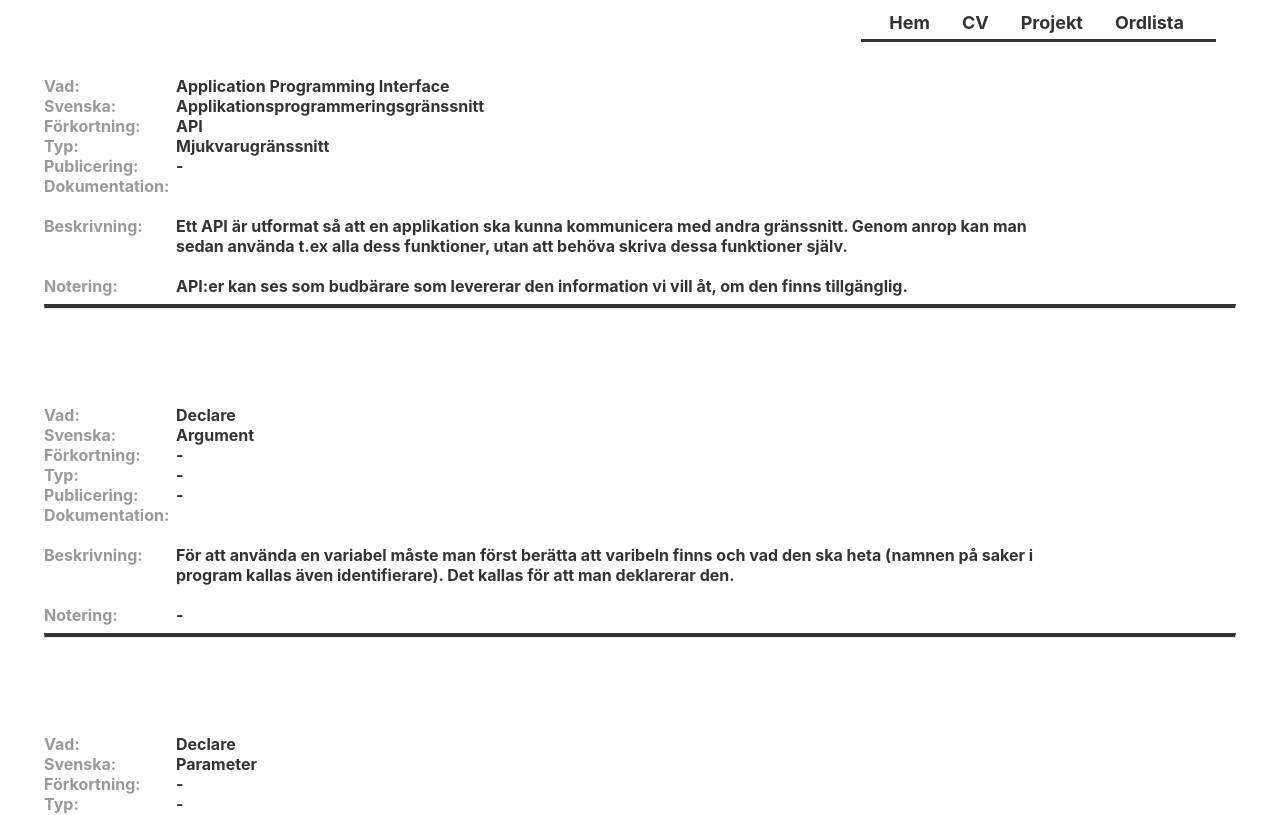
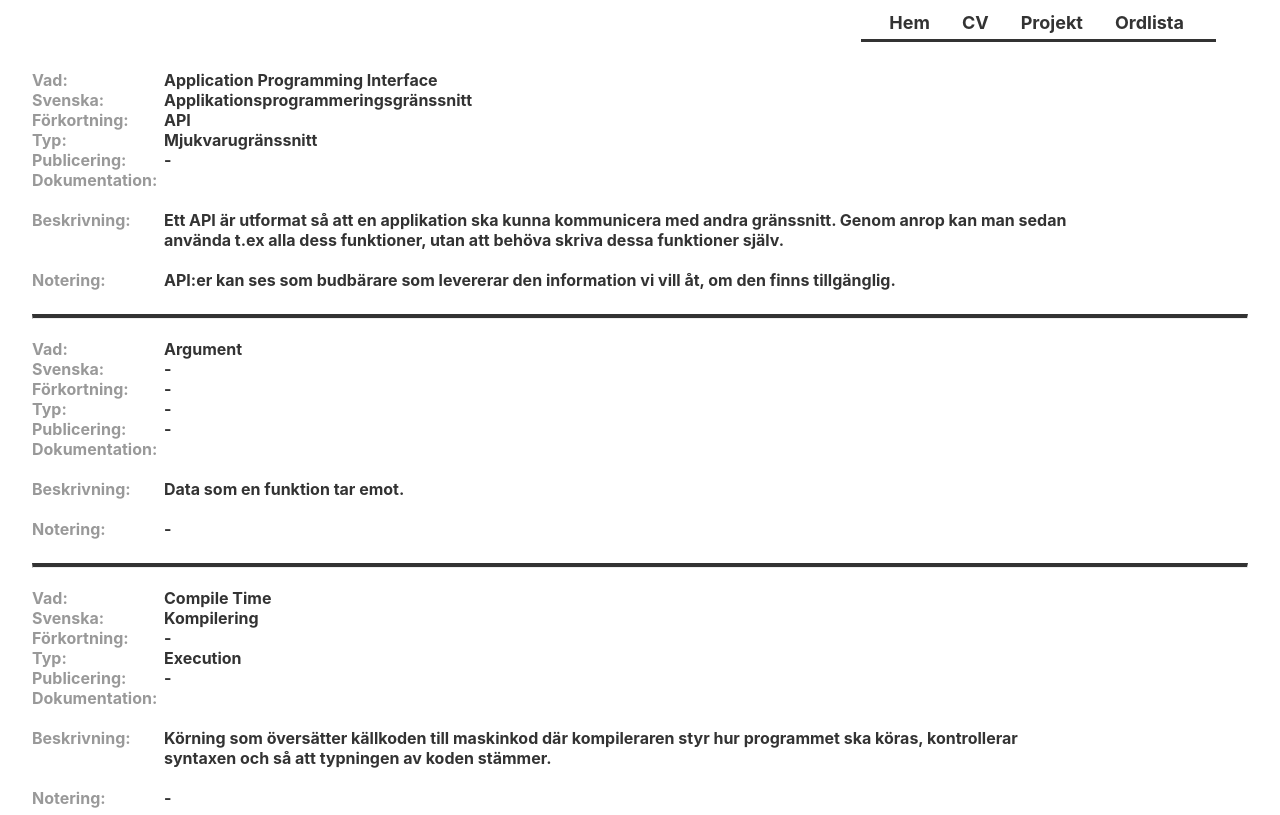
Before and after one commit to Ludde86/my-portfolio-site, a React (Create React App) app: page /dictionary in a window 1280 px wide. Shown: the top 815 px of the page. Built offline with nearby package versions, Linux system fonts and the light colour scheme.

Commit message:
add dictionary

```diff
--- a/src/components/dictionary/dictionary.js
+++ b/src/components/dictionary/dictionary.js
@@ -17,23 +17,21 @@ const Dictionary = () => {
 			/>
 
 			<Dictionaryitem
-				name="Declare"
-				nameSwe="Argument"
+				name="Argument"
+				nameSwe="-"
 				shortening="-"
 				type="-"
-				description="För att använda en variabel måste man först berätta att varibeln finns och vad den ska heta (namnen på saker i program kallas även identifierare).
-				Det kallas för att man deklarerar den. "
+				description="Data som en funktion tar emot."
 				note="-"
 				year="-"
 			/>
 
 			<Dictionaryitem
-				name="Declare"
-				nameSwe="Parameter"
+				name="Compile Time"
+				nameSwe="Kompilering"
 				shortening="-"
-				type="-"
-				description="För att använda en variabel måste man först berätta att varibeln finns och vad den ska heta (namnen på saker i program kallas även identifierare).
-				Det kallas för att man deklarerar den. "
+				type="Execution"
+				description="Körning som översätter källkoden till maskinkod där kompileraren styr hur programmet ska köras, kontrollerar syntaxen och så att typningen av koden stämmer."
 				note="-"
 				year="-"
 			/>
@@ -50,16 +48,6 @@ const Dictionary = () => {
 			/>
 
 			<Dictionaryitem
-				name="Initiate"
-				nameSwe="Initiera"
-				shortening=""
-				type="-"
-				description="Man kan tilldela en variabel ett värde redan när man deklarerar den. Då kallas det att man initierar den.  "
-				note="-"
-				year="-"
-			/>
-
-			<Dictionaryitem
 				name="Document Object Model"
 				nameSwe="-"
 				shortening="DOM"
@@ -70,6 +58,16 @@ const Dictionary = () => {
 					element i dokumentet genom denna struktur, via dess funktioner."
 				note="En enkelt förklaring vad Document Object Model står för: Document = filen vi arbetar med, Object
 				= elementen i filen, Model = struktur"
+				year="-"
+			/>
+
+			<Dictionaryitem
+				name="Initiate"
+				nameSwe="Initiera"
+				shortening=""
+				type="-"
+				description="Man kan tilldela en variabel ett värde redan när man deklarerar den. Då kallas det att man initierar den.  "
+				note="-"
 				year="-"
 			/>
 
@@ -154,6 +152,16 @@ const Dictionary = () => {
 			/>
 
 			<Dictionaryitem
+				name="Parameter"
+				nameSwe="-"
+				shortening="-"
+				type="-"
+				description="Data som skickas till en anropad funktion."
+				note="-"
+				year="-"
+			/>
+
+			<Dictionaryitem
 				name="Programming Language"
 				nameSwe="Programmeringsspråk"
 				shortening="-"
@@ -186,6 +194,37 @@ const Dictionary = () => {
 				DELETE – ta bort data"
 				year="-"
 			/>
+
+			<Dictionaryitem
+				name="Runtime"
+				nameSwe="Körtid"
+				shortening="-"
+				type="Execution"
+				description="Exekvering som kör källkoden efter Kompileringen."
+				note="-"
+				year="-"
+			/>
+
+			<Dictionaryitem
+				name="Static typed language"
+				nameSwe="Statisk typningsspråk"
+				shortening="-"
+				type="Classification"
+				description="I ett statisk typningsspråk kan man inte tilldela en variabel en ny typ efter att den är deklarerad. Om man försäker initiera ett nytt värde till en variabel med
+				en annan typ kommer ett felmeddelande att visas."
+				note="Typningskontrollen sker här när programmer kompilerats, innan körtiden."
+				year="-"
+			/>
+
+			<Dictionaryitem
+				name="Dynamic typed language"
+				nameSwe="Dynamisk typningsspråk"
+				shortening="-"
+				type="Classification"
+				description=""
+				note="Typningskontrollen sker här efter att programmet har kompilerats."
+				year="-"
+			/>
 		</div>
 	);
 };
--- a/src/components/dictionary/dictionaryitem.css
+++ b/src/components/dictionary/dictionaryitem.css
@@ -1,11 +1,6 @@
 .dictionary-item {
-	margin: 32px;
-	padding: 12px;
-}
-
-.title {
-	display: flex;
-	flex-wrap: wrap;
+	padding: 6px 32px;
+	/* border: 1px solid black; */
 }
 
 .label {
@@ -15,6 +10,11 @@
 	min-width: 120px;
 }
 
+.title {
+	display: flex;
+	flex-wrap: wrap;
+}
+
 .text {
 	color: #333;
 	font-weight: bold;
--- a/src/components/dictionary/dictionaryitem.js
+++ b/src/components/dictionary/dictionaryitem.js
@@ -3,7 +3,6 @@ import './dictionaryitem.css';
 
 const Dictionaryitem = ({ name, nameSwe, shortening, type, year, description, note, docs }) => {
 	return (
-		<div className="dictionary-container">
 		<div className="dictionary-item">
 			<div className="title">
 				<text className="label">Vad: </text>
@@ -47,8 +46,7 @@ const Dictionaryitem = ({ name, nameSwe, shortening, type, year, description, no
 				<text className="text">{note}</text>
 			</div>
 
-				<hr style={{ borderTop: '4px solid #333 ' }} />
-			</div>
+			<hr style={{ borderTop: '4px solid #333', marginTop: 24 }} />
 		</div>
 	);
 };
```
Lines whose indentation alone changed are shown as unchanged.
